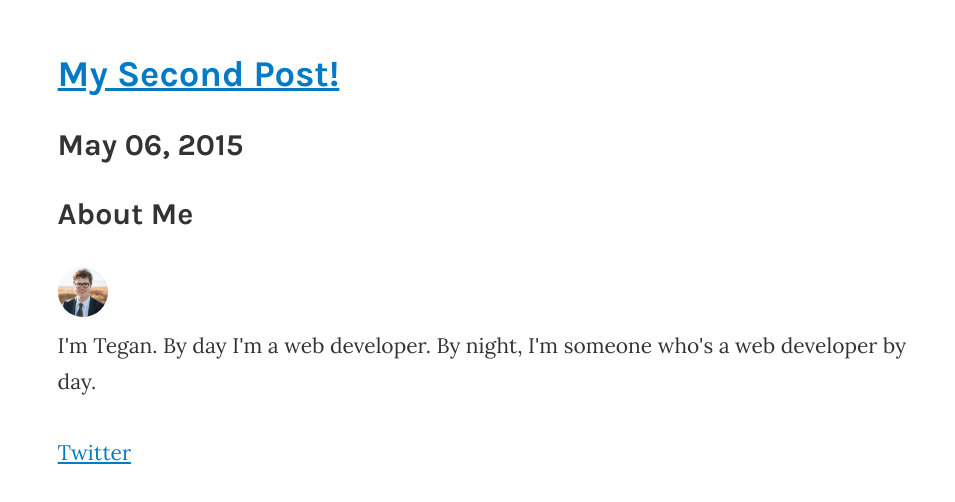
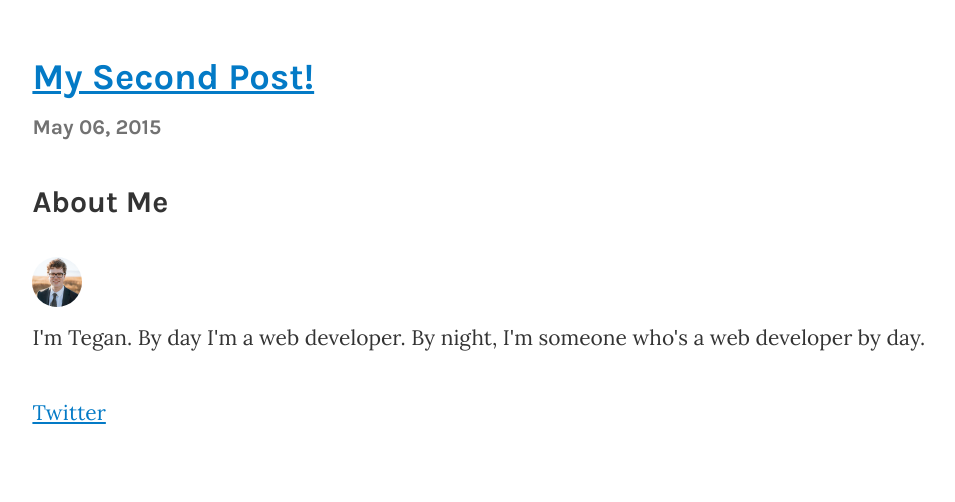
Before and after one commit to NRauh/tegans-coffee, a Gatsby site: page / in a window 1280 px wide. Shown: the whole page, without its empty margins (154-1109 px from the left). Built offline with nearby package versions, Linux system fonts and the light colour scheme; Gatsby itself is replaced by a stand-in of ours; some packages are replaced by stand-ins of ours.

Commit message:
Style spacing of home page a bit

```diff
--- a/src/components/layout.js
+++ b/src/components/layout.js
@@ -85,9 +85,7 @@
 
   return (
     <div style={layoutStyle}>
-      <main>
-        {children}
-      </main>
+      <main>{children}</main>
 
       <Bio />
     </div>
--- a/src/components/posts.js
+++ b/src/components/posts.js
@@ -1,12 +1,10 @@
 import React from 'react';
 import { Link } from 'gatsby';
+import { themeColors } from '../utils/theme';
+import { rhythm } from '../utils/typography';
 
 const PostTitle = props => {
-  const {
-    titleTag: TitleTag,
-    link,
-    children
-  } = props;
+  const { titleTag: TitleTag, link, children } = props;
 
   let content;
 
@@ -16,30 +14,33 @@
     content = children;
   }
 
-  return (
-    <TitleTag>
-      {content}
-    </TitleTag>
-  );
+  const titleStyles = {
+    marginBottom: rhythm(0.5),
+  };
+
+  return <TitleTag style={titleStyles}>{content}</TitleTag>;
 };
 
 export const PostHeader = props => {
-  const {
-    titleTag,
-    slug,
-    title,
-    subtitleTag: SubtitleTag
-  } = props;
+  const { titleTag, slug, title, subtitleTag: SubtitleTag } = props;
+
+  const headerStyles = {
+    marginBottom: rhythm(1.25),
+  };
+
+  const subtitleStyles = {
+    color: themeColors.muted,
+    fontSize: rhythm(5 / 9),
+    marginBottom: rhythm(0),
+  };
 
   return (
-    <header>
+    <header style={headerStyles}>
       <PostTitle link={slug} titleTag={titleTag}>
         {title}
       </PostTitle>
 
-      <SubtitleTag>
-        {props.date}
-      </SubtitleTag>
+      <SubtitleTag style={subtitleStyles}>{props.date}</SubtitleTag>
     </header>
   );
 };
--- /dev/null
+++ b/src/utils/theme.js
@@ -0,0 +1,5 @@
+export const themeColors = {
+  link: '#037ac6',
+  linkActive: '0499f6',
+  muted: '#727272',
+};
--- a/src/utils/typography.js
+++ b/src/utils/typography.js
@@ -1,26 +1,20 @@
 import Typography from 'typography';
+import { themeColors } from './theme';
 
 const typography = new Typography({
   baseFontSize: '21px',
-  baseLineHeight: 1.7,
+  baseLineHeight: 1.8,
   scaleRatio: 2.5,
   headerFontFamily: ['Karla', 'sans-serif'],
   bodyFontFamily: ['Lora', 'serif'],
   googleFonts: [
     {
       name: 'Karla',
-      styles: [
-        '700',
-      ],
+      styles: ['700'],
     },
     {
       name: 'Lora',
-      styles: [
-        '400',
-        '400i',
-        '700',
-        '700i',
-      ],
+      styles: ['400', '400i', '700', '700i'],
     },
   ],
   headerWeight: 700,
@@ -30,10 +24,10 @@
   overrideStyles(typography, options, styles) {
     return {
       a: {
-        color: '#037ac6',
+        color: themeColors.link,
       },
       'a:hover': {
-        color: '#0499f6',
+        color: themeColors.linkActive,
       },
     };
   },
```
Also changed, not shown: src/components/bio.js (+4 -7 lines).
